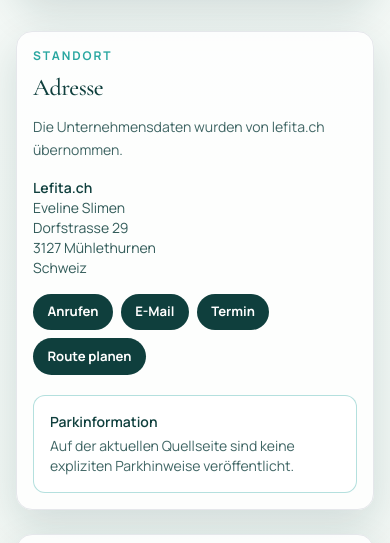
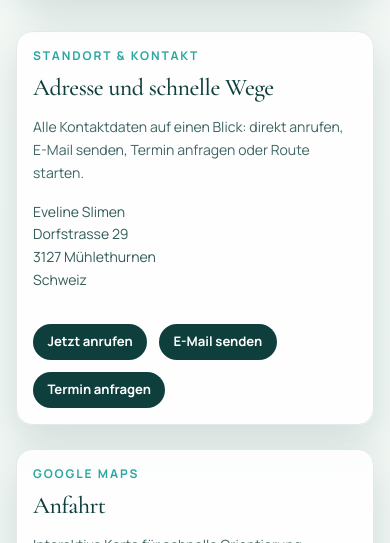
Before and after one commit to AlexanderFeller14/lefita, a Next.js app: page /kontakt in a window 390 px wide. Shown: the part 656-1199 px from the top of the page. Built offline with nearby package versions, Linux system fonts and the light colour scheme.

Commit message:
Enhance contact section with improved layout and updated call-to-action links

```diff
--- a/app/kontakt/page.tsx
+++ b/app/kontakt/page.tsx
@@ -31,13 +31,14 @@ export default function KontaktPage() {
 
       <div className="mt-8 grid gap-6 lg:grid-cols-[1fr_1fr]">
         <SectionShell
-          eyebrow="Standort"
-          title="Adresse"
-          intro="Die Unternehmensdaten wurden von lefita.ch übernommen."
+          eyebrow="Standort & Kontakt"
+          title="Adresse und schnelle Wege"
+          intro="Alle Kontaktdaten auf einen Blick: direkt anrufen, E-Mail senden, Termin anfragen oder Route starten."
           variant="panel"
+          className="h-full"
         >
-          <address className="not-italic text-sm text-pine/85">
-            <p className="font-semibold text-pine">{siteConfig.legalBrand}</p>
+          <div className="flex h-full flex-col gap-8">
+            <address className="not-italic text-sm leading-relaxed text-pine/85">
               <p>{siteConfig.owner}</p>
               <p>{siteConfig.street}</p>
               <p>
@@ -46,24 +47,17 @@ export default function KontaktPage() {
               <p>Schweiz</p>
             </address>
 
-          <div className="mt-4 flex flex-wrap gap-2">
+            <div className="flex flex-wrap gap-3">
               <a href={ctaLinks.call} className="pill-link">
-              Anrufen
+                Jetzt anrufen
               </a>
               <a href={ctaLinks.mail} className="pill-link">
-              E-Mail
+                E-Mail senden
               </a>
               <Link href={ctaLinks.booking} className="pill-link">
-              Termin
+                Termin anfragen
               </Link>
-            <a href={ctaLinks.route} target="_blank" rel="noreferrer" className="pill-link">
-              Route planen
-            </a>
             </div>
-
-          <div className="mt-5 rounded-xl border border-clay/35 bg-white p-4 text-sm text-pine/80">
-            <p className="font-semibold text-pine">Parkinformation</p>
-            <p className="mt-1">Auf der aktuellen Quellseite sind keine expliziten Parkhinweise veröffentlicht.</p>
           </div>
         </SectionShell>
 
--- a/app/page.tsx
+++ b/app/page.tsx
@@ -39,6 +39,7 @@ export default function HomePage() {
         imageSrc="/lefita-original-2.jpg"
         imageAlt="Hund im Lefita Salon"
         imagePosition="center bottom"
+        imageMobilePosition="center 18%"
         compactFacts
         supplement={
           <div className="max-w-2xl overflow-hidden rounded-2xl border border-pine/15 bg-white">
--- a/components/page-hero.tsx
+++ b/components/page-hero.tsx
@@ -2,7 +2,7 @@ type HeroCta = {
   href: string;
   label: string;
 };
-import { ReactNode } from "react";
+import { CSSProperties, ReactNode } from "react";
 
 type HeroTone = "mist" | "sand" | "sage" | "oat";
 type HeroLayout = "split" | "compact";
@@ -19,6 +19,7 @@ type PageHeroProps = {
   imageSrc?: string;
   imageAlt?: string;
   imagePosition?: string;
+  imageMobilePosition?: string;
   compactFacts?: boolean;
   supplement?: ReactNode;
 };
@@ -47,6 +48,7 @@ export function PageHero({
   imageSrc,
   imageAlt = "",
   imagePosition = "center center",
+  imageMobilePosition,
   compactFacts = false,
   supplement
 }: PageHeroProps) {
@@ -113,8 +115,13 @@ export function PageHero({
                   alt={imageAlt}
                   loading="eager"
                   decoding="sync"
-                  style={{ objectPosition: imagePosition }}
-                  className="h-full w-full object-cover"
+                  style={
+                    {
+                      "--hero-image-position": imagePosition,
+                      "--hero-image-mobile-position": imageMobilePosition ?? imagePosition
+                    } as CSSProperties
+                  }
+                  className="h-full w-full object-cover [object-position:var(--hero-image-mobile-position)] md:[object-position:var(--hero-image-position)]"
                 />
               </div>
             ) : null}
```
Lines whose indentation alone changed are shown as unchanged.
